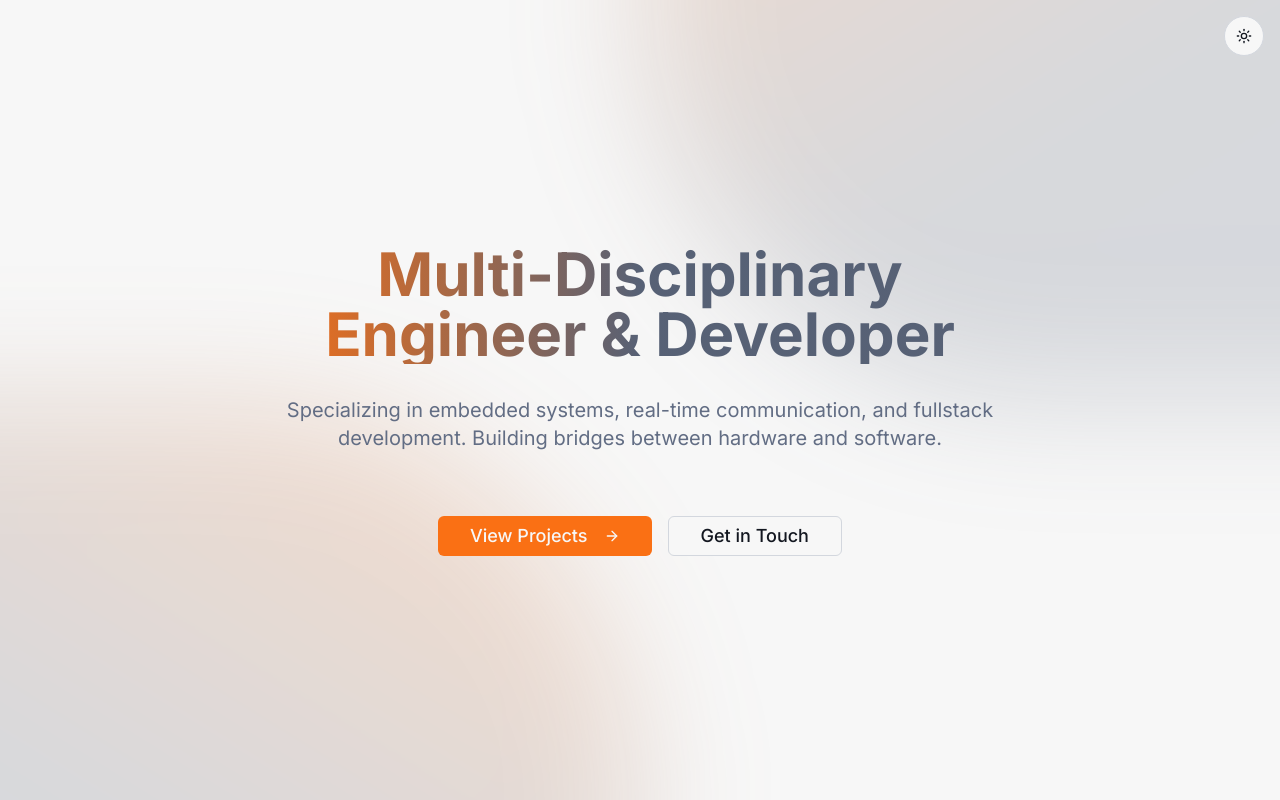
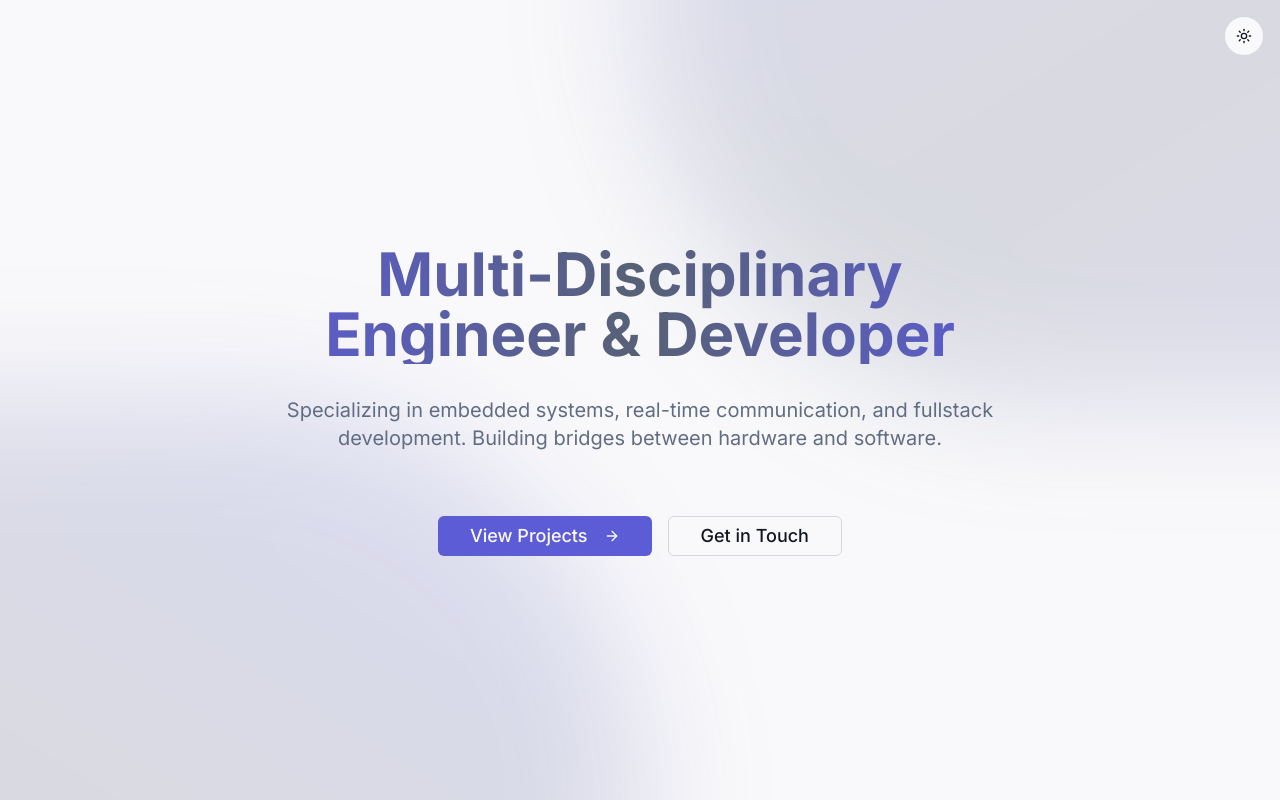
Before and after one commit to nolad131/sync-smart-nexus, a React (Vite) app: page / in a window 1280 px wide. Shown: the top 800 px of the page. Built offline with nearby package versions, Linux system fonts and the light colour scheme.

Commit message:
Refactor: Update color scheme
Update the color scheme to remove orange colors.

```diff
--- a/src/index.css
+++ b/src/index.css
@@ -1,3 +1,4 @@
+
 @import url('https://fonts.googleapis.com/css2?family=Inter:wght@300;400;500;600;700&display=swap');
 
 @tailwind base;
@@ -6,22 +7,22 @@
 
 @layer base {
   :root {
-    --background: 0 0% 97%;
+    --background: 220 25% 98%;
     --foreground: 220 25% 10%;
-    --card: 0 0% 97%;
+    --card: 220 25% 98%;
     --card-foreground: 220 25% 10%;
-    --popover: 0 0% 97%;
+    --popover: 220 25% 98%;
     --popover-foreground: 220 25% 10%;
-    --primary: 24 96% 53%;
-    --primary-foreground: 0 0% 97%;
+    --primary: 240 60% 60%;
+    --primary-foreground: 0 0% 98%;
     --secondary: 220 15% 40%;
-    --secondary-foreground: 0 0% 97%;
-    --accent: 220 15% 40%;
-    --accent-foreground: 0 0% 97%;
+    --secondary-foreground: 0 0% 98%;
+    --accent: 240 60% 60%;
+    --accent-foreground: 0 0% 98%;
     --muted: 220 15% 95%;
     --muted-foreground: 220 15% 45%;
     --destructive: 0 85% 60%;
-    --destructive-foreground: 0 0% 97%;
+    --destructive-foreground: 0 0% 98%;
     --border: 220 15% 85%;
     --input: 220 15% 85%;
     --ring: 220 25% 10%;
@@ -30,21 +31,21 @@
 
   .dark {
     --background: 220 25% 10%;
-    --foreground: 0 0% 97%;
+    --foreground: 220 25% 98%;
     --card: 220 25% 10%;
-    --card-foreground: 0 0% 97%;
+    --card-foreground: 220 25% 98%;
     --popover: 220 25% 10%;
-    --popover-foreground: 0 0% 97%;
-    --primary: 24 96% 53%;
-    --primary-foreground: 0 0% 97%;
+    --popover-foreground: 220 25% 98%;
+    --primary: 240 60% 60%;
+    --primary-foreground: 220 25% 98%;
     --secondary: 220 15% 80%;
     --secondary-foreground: 220 25% 10%;
-    --accent: 220 15% 80%;
-    --accent-foreground: 220 25% 10%;
+    --accent: 240 60% 60%;
+    --accent-foreground: 220 25% 98%;
     --muted: 220 25% 15%;
     --muted-foreground: 220 15% 65%;
     --destructive: 0 85% 60%;
-    --destructive-foreground: 0 0% 97%;
+    --destructive-foreground: 0 0% 98%;
     --border: 220 25% 20%;
     --input: 220 25% 20%;
     --ring: 220 15% 80%;
```
